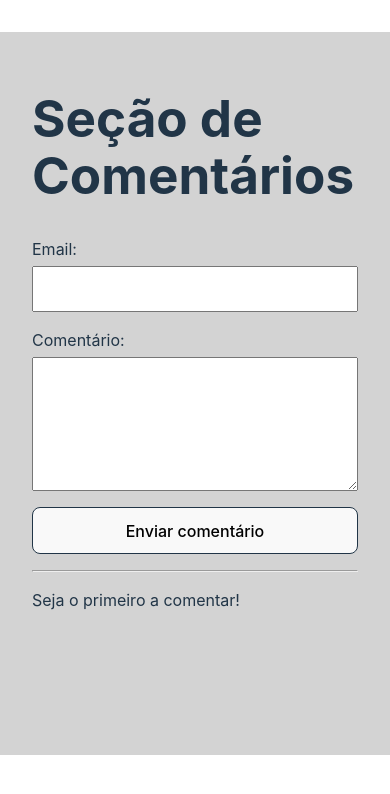
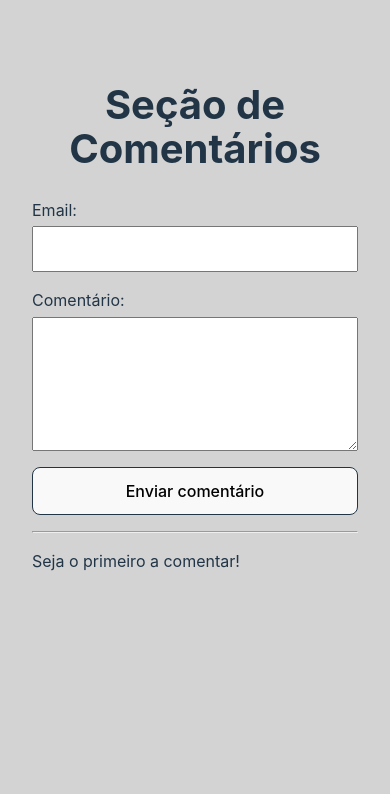
Before and after one commit to felipe0848/feed-de-comentarios, a React (Vite) app: page / in a window 390 px wide. Shown: the top 794 px of the page. Built offline with nearby package versions, Linux system fonts and the light colour scheme.

Commit message:
fix responsiveness

```diff
--- a/src/App.css
+++ b/src/App.css
@@ -1,8 +1,7 @@
 .app{
     margin: 2rem auto;
     padding: 1.5rem 2rem;
-    height: 80vh;
-    background-color: lightgray;
+    height: 100%;
 }
 .inputs{
     display: flex;
--- a/src/index.css
+++ b/src/index.css
@@ -23,6 +23,7 @@ a:hover {
 }
 
 body {
+  background-color: lightgray;
   margin: 0;
   display: flex;
   place-items: flex-start;
@@ -35,3 +36,11 @@ h1 {
   font-size: 3.2em;
   line-height: 1.1;
 }
+
+
+@media (max-width: 603px){
+h1{
+  font-size: 2.5em;
+  text-align: center;
+}
+}
```
